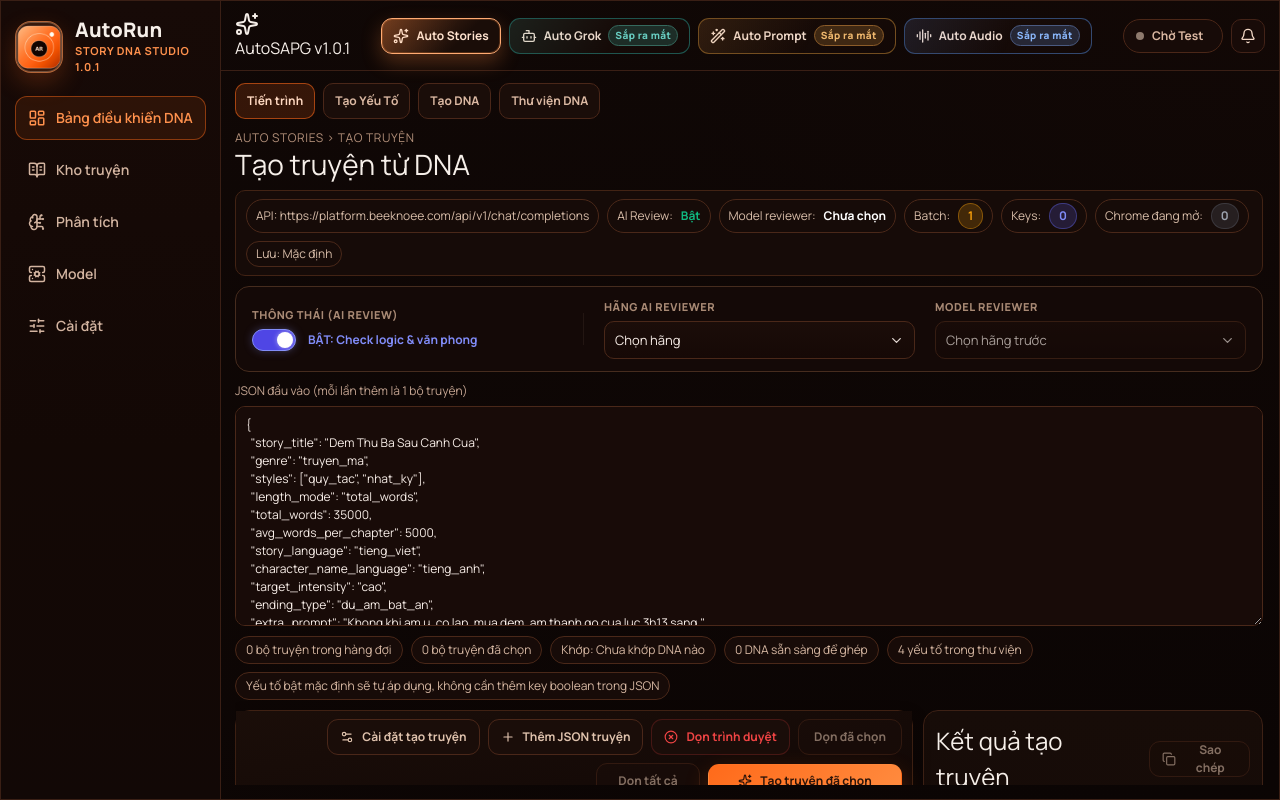
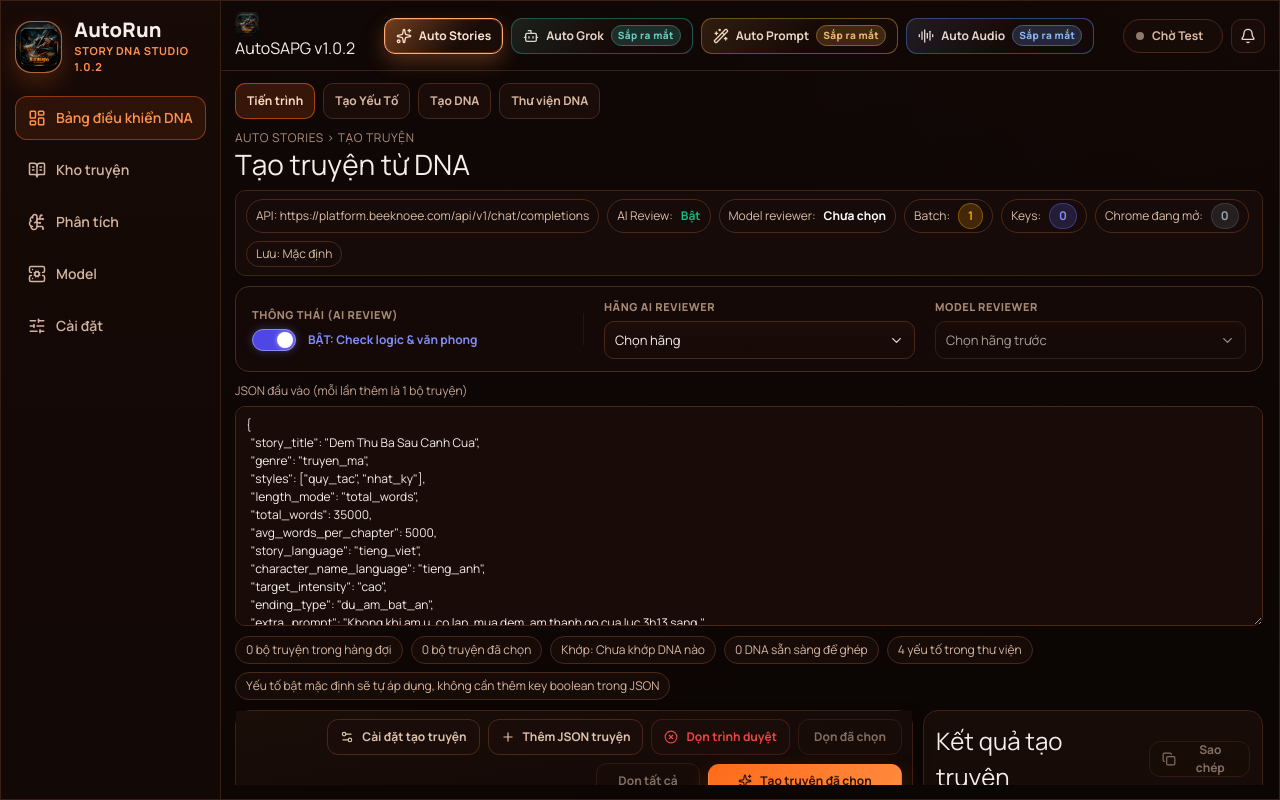
Before and after one commit to DEMON290826/AutoSAPG, a React (Vite) app: page / in a window 1280 px wide. Built offline with nearby package versions, Linux system fonts and the light colour scheme.

Commit message:
Official Release v1.0.2 with new Icon

```diff
--- a/main.cjs
+++ b/main.cjs
@@ -379,7 +379,7 @@ function createWindow() {
     y: initialState.y,
     minWidth: 1280,
     minHeight: 720,
-    title: "AutoSAPG - v1.0.1",
+    title: "AutoSAPG - v1.0.2",
     icon: iconPath,
     autoHideMenuBar: true,
     show: false,
--- a/package.json
+++ b/package.json
@@ -1,7 +1,7 @@
 {
   "name": "autosapg",
   "private": true,
-  "version": "1.0.1",
+  "version": "1.0.2",
   "description": "AutoSAPG desktop app",
   "author": "doran",
   "repository": {
--- a/src/App.tsx
+++ b/src/App.tsx
@@ -726,7 +726,7 @@ export default function App() {
             </div>
             <div>
               <p className="brand-name">AutoRun</p>
-              <p className="brand-sub">Story DNA Studio 1.0.1</p>
+              <p className="brand-sub">Story DNA Studio 1.0.2</p>
             </div>
           </div>
 
@@ -757,9 +757,9 @@ export default function App() {
         <section className="workspace">
           <header className="workspace-header">
             <div className="app-logo">
-              <Sparkles size={24} className="logo-icon" />
+              <img src={appLogo} alt="AutoSAPG Logo" className="logo-image" style={{ width: "24px", height: "24px", borderRadius: "4px" }} />
               <h1>
-                AutoSAPG <span>v1.0.1</span>
+                AutoSAPG <span>v1.0.2</span>
               </h1>
               {updateStatus && <div className="update-badge">{updateStatus}</div>}
             </div>
```
Also changed, not shown: src/assets/app-icon.png.
